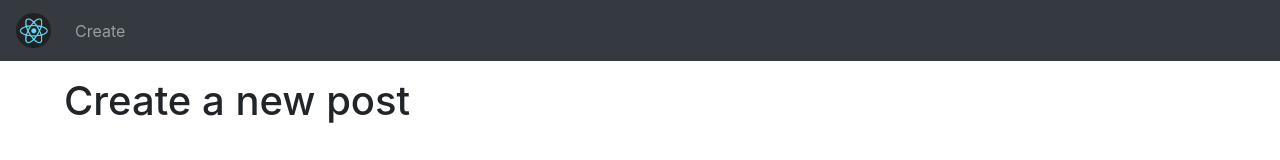
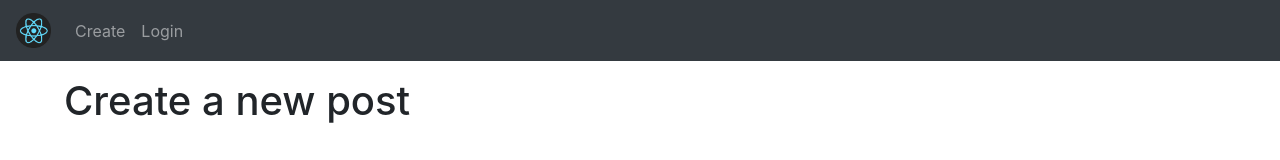
Before and after one commit to Ampol321/Frontend_Lecture, a React (Create React App) app: page /create in a window 1280 px wide. Shown: the top 160 px of the page. Built offline with nearby package versions, Linux system fonts and the light colour scheme.

Commit message:
Login link

```diff
--- a/src/components/Nav.js
+++ b/src/components/Nav.js
@@ -4,14 +4,20 @@
 const Nav = () => {
     return (
         <div>
-            <nav class="navbar navbar-expand-lg navbar-dark bg-dark">
+            <nav className="navbar navbar-expand-lg navbar-dark bg-dark">
                 <Link className="navbar-brand" to="/"> <img src="/images/React.png" width="35" height="35g  " alt="" /></Link>
-                <div class="collapse navbar-collapse" id="navbarSupportedContent">
-                    <ul class="navbar-nav mr-auto">
+                <div className="collapse navbar-collapse" id="navbarSupportedContent">
+                    <ul className="navbar-nav mr-auto">
                         <li className="nav-item">
                             <Link className="nav-link" to="/create">Create</Link>
                         </li>
+                        <li className="nav-item">
+                            <Link className="nav-link" to="#">Login</Link>
+                        </li>
                     </ul>
+                    {/* <li className="nav-item">
+                        <Link className="nav-link" to="#">Login</Link>
+                    </li> */}
                 </div>
             </nav>
             {/* <nav className='navbar navbar-light bg-light'>
```
